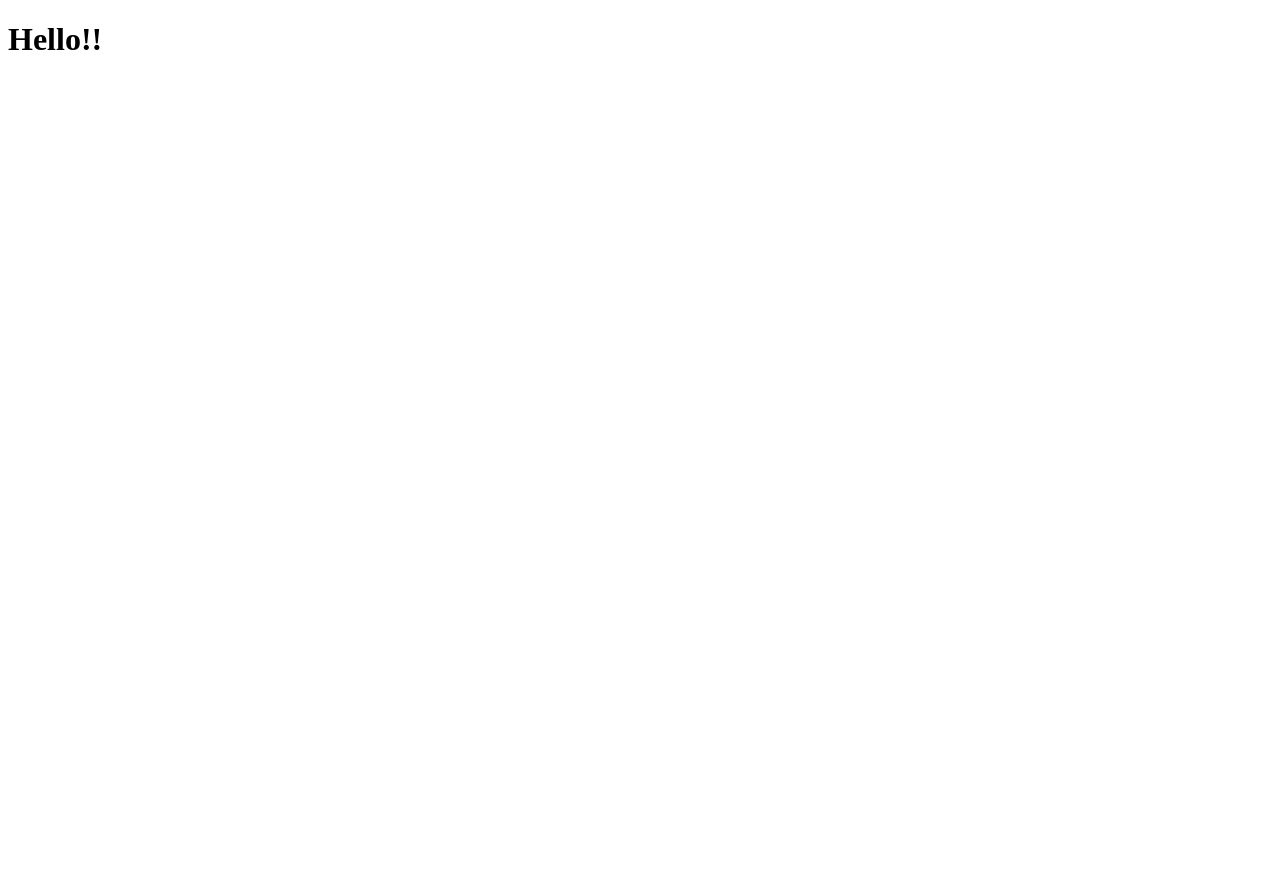
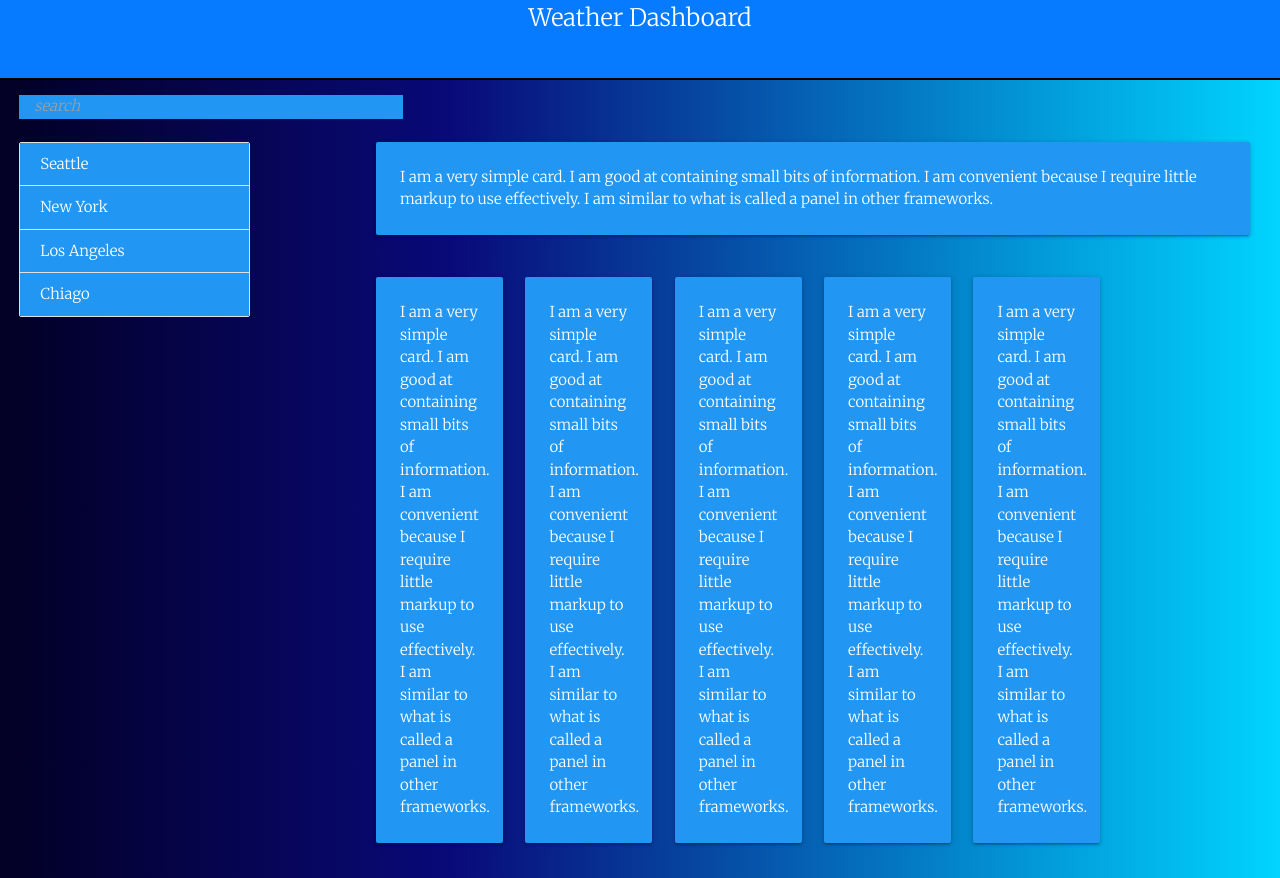
Before and after one commit to Jeff-T-Schmidt/weather-dashboard, a plain HTML site: page index.html in a window 1280 px wide. Before the commit the page ends 800 px from the top, so only its background shows below. Drawn offline with nearby package versions, Linux system fonts and the light colour scheme.

Commit message:
4 hours of styling

```diff
--- a/index.html
+++ b/index.html
@@ -1,16 +1,120 @@
 <!DOCTYPE html>
 <html lang="en">
+
 <head>
     <meta charset="UTF-8">
+    <link rel="stylesheet" href="https://cdnjs.cloudflare.com/ajax/libs/materialize/1.0.0/css/materialize.min.css">
     <link rel="stylesheet" href="stylee.css">
+    <script src="https://cdnjs.cloudflare.com/ajax/libs/materialize/1.0.0/js/materialize.min.js"></script>
     <meta http-equiv="X-UA-Compatible" content="IE=edge">
     <meta name="viewport" content="width=device-width, initial-scale=1.0">
+    <script src="https://cdn.jsdelivr.net/npm/chart.js@3.7.1/dist/chart.min.js"></script>
+    <link rel="preconnect" href="https://fonts.googleapis.com">
+<link rel="preconnect" href="https://fonts.gstatic.com" crossorigin>
+<link href="https://fonts.googleapis.com/css2?family=Merriweather:wght@300&display=swap" rel="stylesheet">
     <title>Weather Dashboard</title>
 </head>
+
 <body>
-    <h1>Hello!!</h1>
+<header>Weather Dashboard</header>
+
+<div class="container-fluid">
+<section>
+
+    <div class="nav-wrapper blue">
+        <form>
+            <div class="input-field">
+                <input id="search" type="search" required>
+                <label class="label-icon" for="search"><i class="material-icons">search</i></label>
+                <i class="material-icons">close</i>
+            </div>
+        </form>
+    </div>
+
+</section>
+<section class="" style="position:absolute;">
+    <div class="collection">
+        <a href="#!" class="collection-item blue white-text">Seattle</a>
+        <a href="#!" class="collection-item blue white-text">New York</a>
+        <a href="#!" class="collection-item blue white-text">Los Angeles</a>
+        <a href="#!" class="collection-item blue white-text">Chiago</a>
+      </div>
+
+</section>
+<aside>
+<div class="row">
+    <div class="col l12">
+        <div class="card-panel blue">
+            <span class="white-text">I am a very simple card. I am good at containing small bits of
+                information.
+                I am convenient because I require little markup to use effectively. I am similar to what is
+                called a panel in other frameworks.
+            </span>
+        </div>
+    </div>
+</div>
 
 
+<div class="row">
+    <div class="col s2">
+        <div class="card-panel blue">
+            <span class="white-text">I am a very simple card. I am good at containing small bits of
+                information.
+                I am convenient because I require little markup to use effectively. I am similar to what is
+                called a panel in other frameworks.
+            </span>
+        </div>
+    </div>
+
+
+    <div class="col s2">
+        <div class="card-panel blue">
+            <span class="white-text">I am a very simple card. I am good at containing small bits of
+                information.
+                I am convenient because I require little markup to use effectively. I am similar to what is
+                called a panel in other frameworks.
+            </span>
+        </div>
+    </div>
+
+
+    <div class="col s2">
+        <div class="card-panel blue">
+            <span class="white-text">I am a very simple card. I am good at containing small bits of
+                information.
+                I am convenient because I require little markup to use effectively. I am similar to what is
+                called a panel in other frameworks.
+            </span>
+        </div>
+    </div>
+
+
+    <div class="col s2">
+        <div class="card-panel blue">
+            <span class="white-text">I am a very simple card. I am good at containing small bits of
+                information.
+                I am convenient because I require little markup to use effectively. I am similar to what is
+                called a panel in other frameworks.
+            </span>
+        </div>
+    </div>
+
+
+    <div class="col s2">
+        <div class="card-panel blue">
+            <span class="white-text">I am a very simple card. I am good at containing small bits of
+                information.
+                I am convenient because I require little markup to use effectively. I am similar to what is
+                called a panel in other frameworks.
+            </span>
+        </div>
+    </div>
+
+
+</div>
+</aside>
+</div>
 </body>
 <script src="script.js"></script>
+
 </html>
--- a/stylee.css
+++ b/stylee.css
@@ -0,0 +1,51 @@
+body {
+      background: linear-gradient(90deg, rgba(2,0,36,1) 0%, rgba(9,9,121,1) 35%, rgba(0,212,255,1) 100%);
+    /* display: flex; */
+    box-sizing: border-box;
+    font-family: 'Merriweather', serif;
+    }
+
+header {
+    font-size: x-large;
+    height: 10vh;
+    text-align: center;
+    background-color: rgb(7, 123, 255);
+    border-bottom: solid black 2px;
+    color: white;
+}
+
+
+section {
+    margin: 0 1.5%;
+    width: 30%;
+}
+
+aside {
+    float: right;
+    margin: 0 1.5%;
+    width: 70%;
+}
+/* .btn {
+    float: left;
+    margin: auto;
+    width: 50%;
+    color: white;
+} */
+nav {
+    width: 80%;
+}
+
+/* .valign-wrapper {
+    height:100px;
+    padding-top: 10px;
+    border-style: solid;
+    border-color: black;
+    }
+
+    .btn-block {
+    width: 100%;
+    } */
+
+.collection {
+    width: 60%;
+}
```
